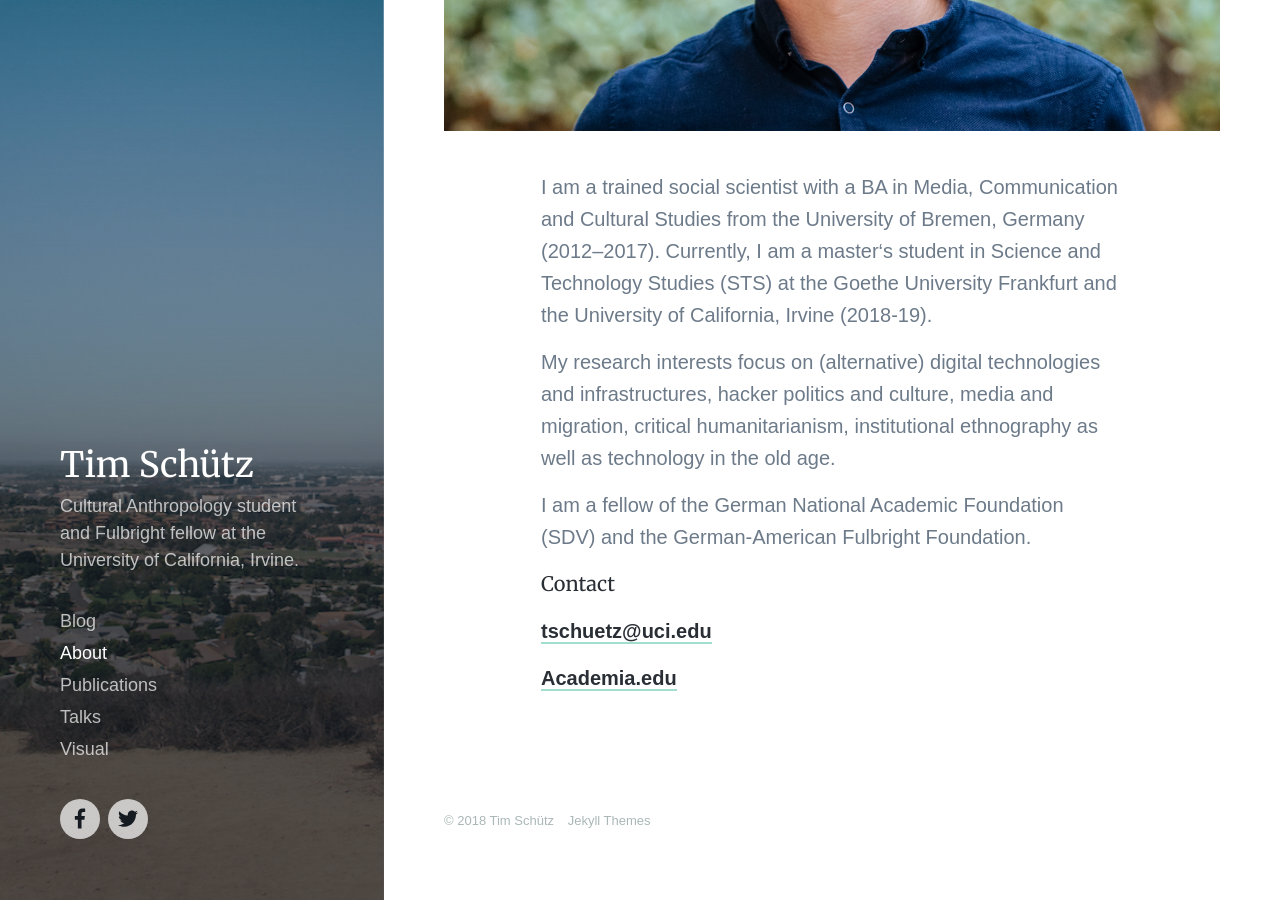
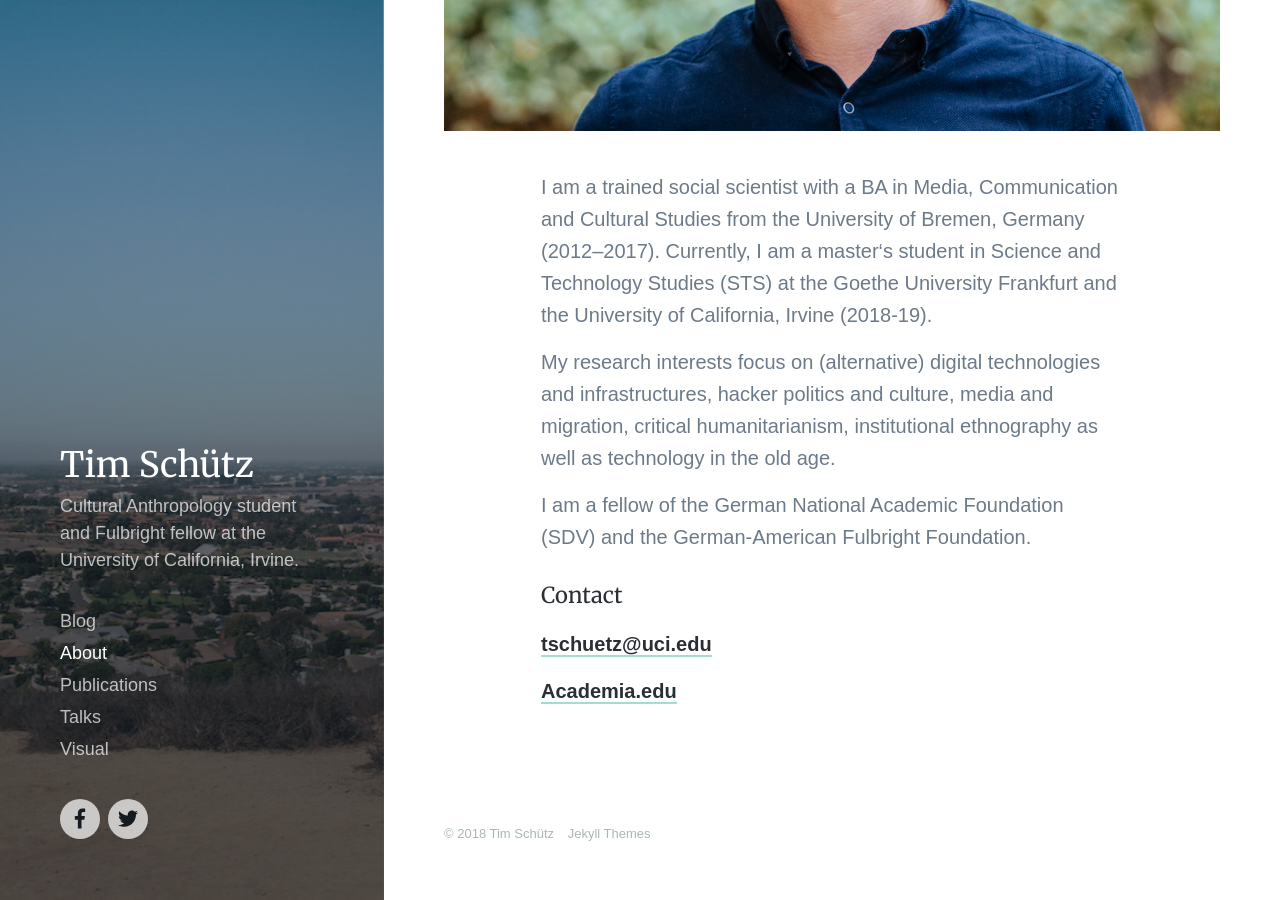
Before and after one commit to SimJoSt/timschuetz.github.io, a Jekyll site: the page built from _pages/about.md, in a window 1280 px wide and 900 px high, scrolled down 532 px. Built offline with Jekyll 4.4.1, drawn with Linux system fonts in a browser that asks for light colours; nearby versions of some CDN libraries; some web fonts are replaced.

```diff
--- a/_pages/about.md
+++ b/_pages/about.md
@@ -12,7 +12,7 @@ My research interests focus on (alternative) digital technologies and infrastruc
 
 I am a fellow of the German National Academic Foundation (SDV) and the German-American Fulbright Foundation.
 
-##### Contact
+#### Contact
 
 [tschuetz@uci.edu](https://mailto:tschuetz@uci.edu)
 
```
